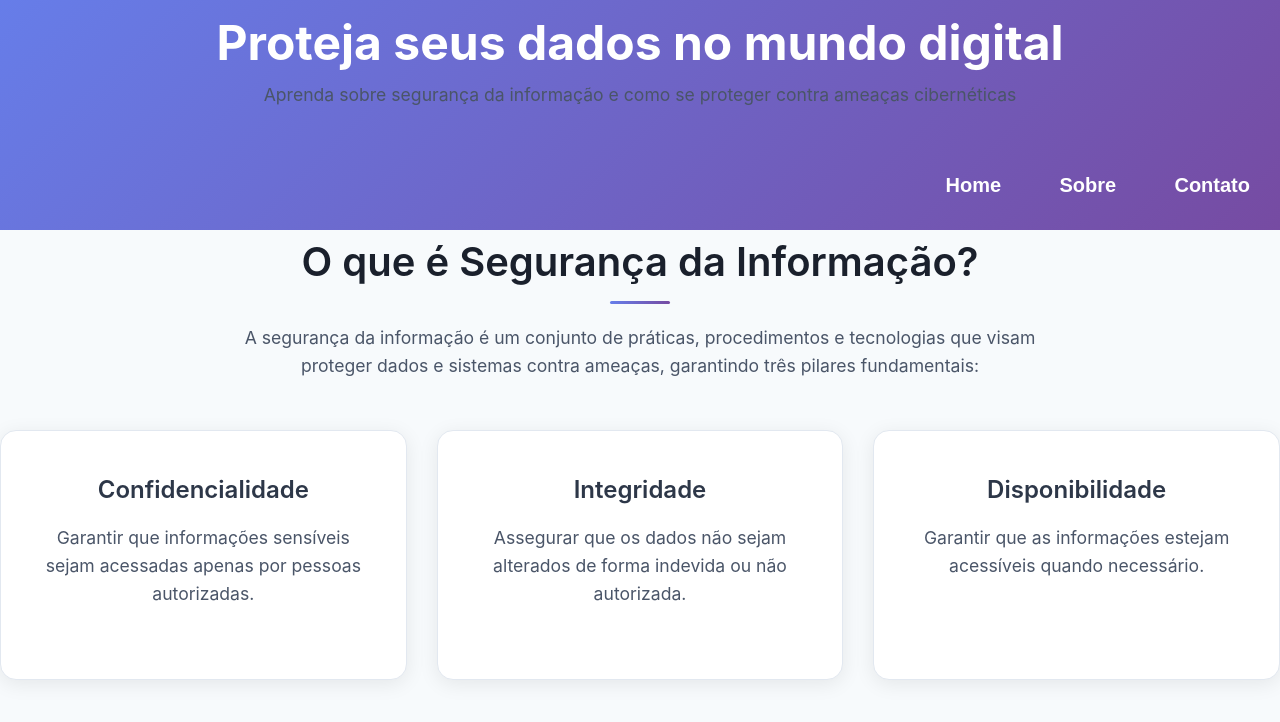
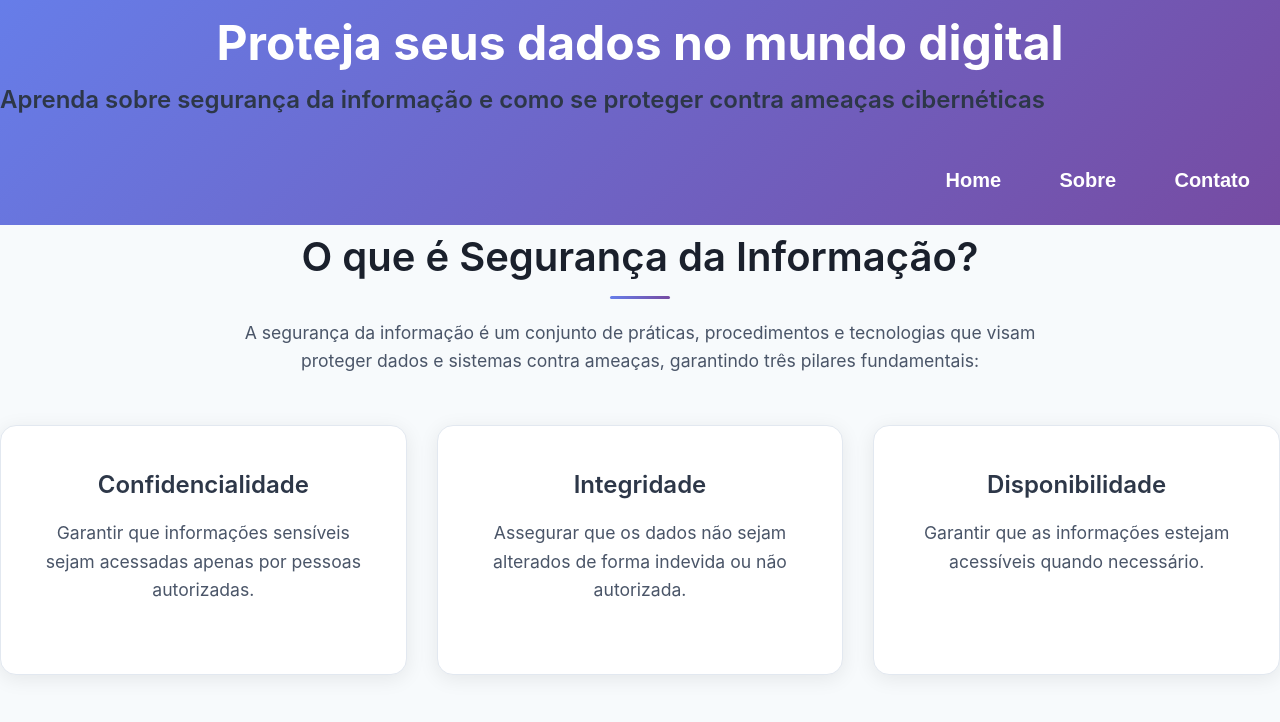
Before and after one commit to laisfsiqueira/Seguran-a-da-Informa--o, a plain HTML site: page index.html in a window 1280 px wide. Shown: the part 27-749 px from the top of the page. Drawn offline with Linux system fonts and the light colour scheme.

Commit message:
ajustes na header: inclusão das tag classe de container pai, filho 1, 2 e 3

```diff
--- a/css/inicial.css
+++ b/css/inicial.css
@@ -10,6 +10,10 @@ header {
   background: linear-gradient(135deg, #667eea 0%, #764ba2 100%);
   color: #fff;
   padding: 0% 0;
+}
+
+.container-pai {
+  height: auto;
 }
 
 header h1 {
--- a/index.html
+++ b/index.html
@@ -15,22 +15,21 @@
           <img id="light" onclick="removeDarkTheme()" src="img/lightTheme.svg"/>
       </div>
       </div>
-      <div class="container-pai">
-        <section class="container-filho1">
+      <section class="container-pai">
+        <div class="container-filho1">
           <h1>Proteja seus dados no mundo digital</h1>
-          <div class="text">
-            <p>Aprenda sobre segurança da informação e como se proteger contra ameaças cibernéticas</p>
-          </div>
-        </section>
         </div>
         <div class="container-filho2">
+          <h3>Aprenda sobre segurança da informação e como se proteger contra ameaças cibernéticas</h3>
+        </div>
+        <div class="container-filho3">
           <h6 class="menu">  <!--colocar uma fonte-->
             <a href="index.html"> Home</a>
             <a href="sobre.html"> Sobre</a>
             <a href="contato.html"> Contato</a>
           </h6>
         </div>
-      </div>
+      </section>
     </header>
   </nav>
   <main>
```
Also changed, not shown: contato.html (+6 -7 lines), sobre.html (+6 -7 lines).
